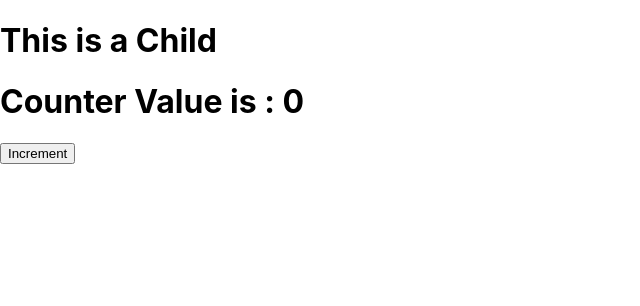
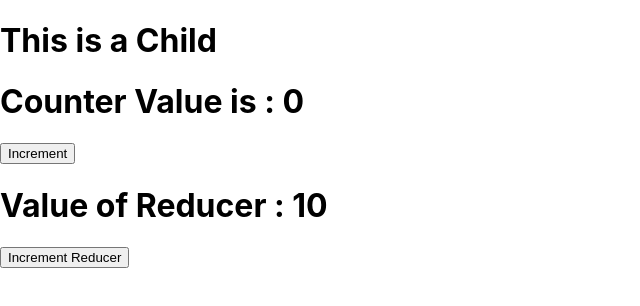
Before and after one commit to Nabeel87/session-5, a React (Create React App) app: page / in a window 1280 px wide. Shown: the top 306 px of the page, without its empty margins (0-640 px from the left). Built offline with nearby package versions, Linux system fonts and the light colour scheme.

Commit message:
Counter Reducer Increment

```diff
--- /dev/null
+++ b/src/Child2.js
@@ -0,0 +1,20 @@
+import React, {useReducer} from 'react';
+import CounterReducer from './CounterReducer.js';
+
+const Child2 = () => {
+
+    let [state, dispatch] = useReducer(CounterReducer, 10)
+
+    console.log(state)
+
+    return(
+        <div>
+            <h1>Value of Reducer : {state}</h1>
+            <button onClick = {
+                () =>  dispatch('INCREMENT')
+            }>Increment Reducer </button>
+        </div>
+    )
+}
+
+export default Child2;
--- /dev/null
+++ b/src/CounterReducer.js
@@ -0,0 +1,8 @@
+const counterReducer = (state, action) => {
+    switch (action){
+        case 'INCREMENT':
+            return state + 1
+    }
+}
+
+export default counterReducer;
--- a/src/Parent.js
+++ b/src/Parent.js
@@ -1,9 +1,14 @@
 import React from 'react';
 import Child from './Child.js';
 
+import Child2 from './Child2.js';
+
 const Parent = () => {
     return (
-        <Child />
+        <div>
+            <Child />
+            <Child2 />
+        </div>
     )
 }
 
```
